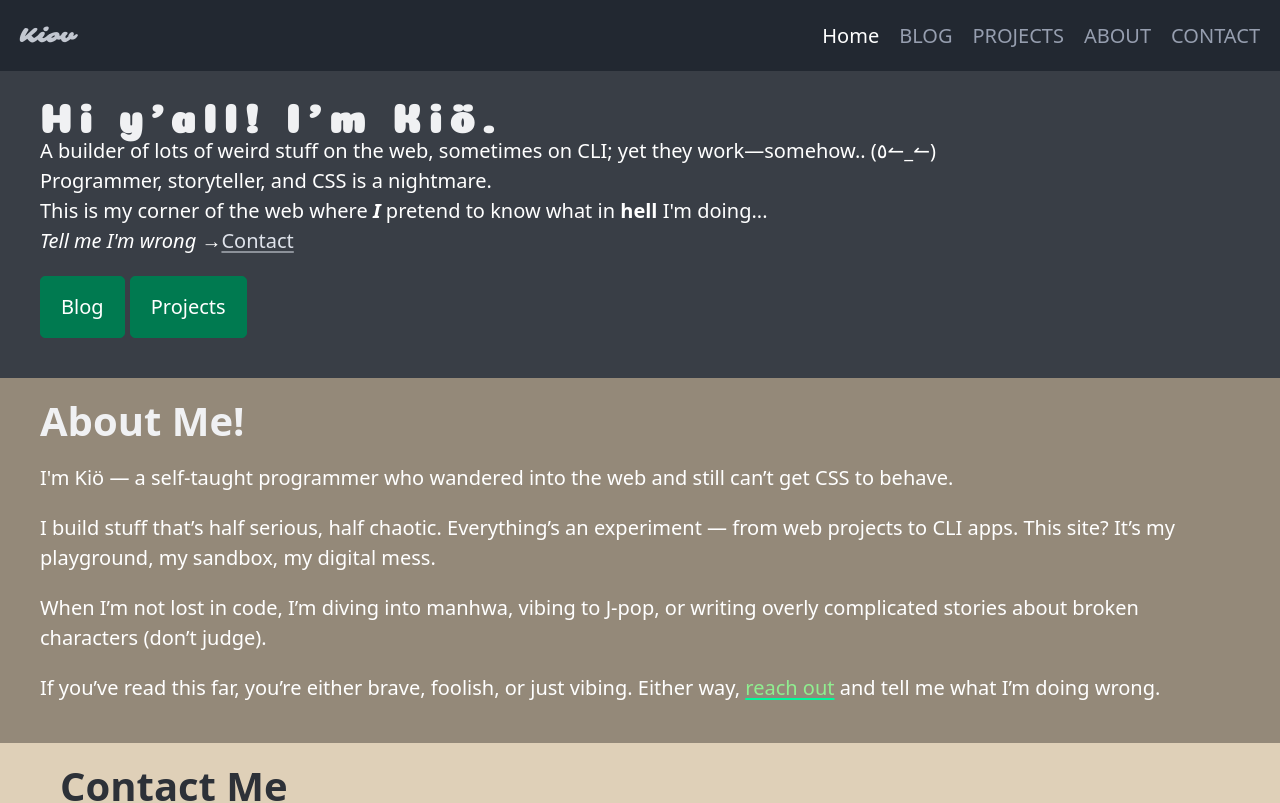
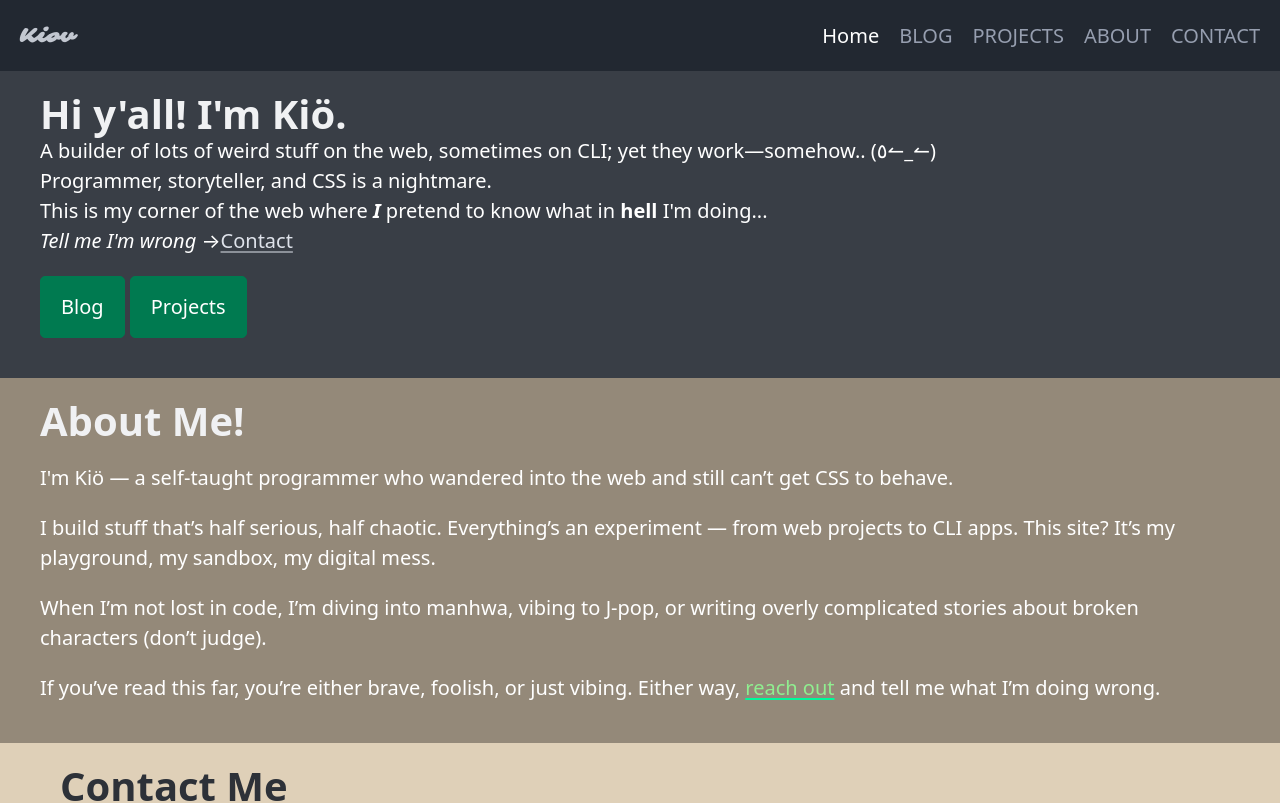
Before and after one commit to Kanester/portfolio, a SvelteKit app: page / in a window 1280 px wide. Shown: the top 803 px of the page. Built offline with nearby package versions, Linux system fonts and the light colour scheme.

Commit message:
--no-message

```diff
--- a/src/routes/+page.svelte
+++ b/src/routes/+page.svelte
@@ -1,7 +1,7 @@
 <section class="container-fluid hero" data-theme="dark">
   <div class="container">
     <hgroup>
-      <h1 style="font-family: 'Coiny', system-ui; letter-spacing: 0.2em;">Hi y'all! I'm Kiö.</h1>
+      <h1>Hi y'all! I'm Kiö.</h1>
       <p>A builder of lots of weird stuff on the web, sometimes on CLI; yet they work&#x2014;somehow.. (&#x2060;&#x665;&#x2060;&#x21BC;&#x2060;_&#x2060;&#x21BC;&#x2060;)</p>
       <p>Programmer, storyteller, and CSS is a nightmare.</p>
       <p>This is my corner of the web where <strong><i>I</i></strong> pretend to know what in <strong>hell</strong> I'm doing...</p>
--- a/src/styles/fonts.scss
+++ b/src/styles/fonts.scss
@@ -5,11 +5,3 @@
 	font-style: normal;
 	font-display: swap;
 }
-
-@font-face {
-	font-family: 'Coiny';
-	src: url('/fonts/Coiny-Regular.ttf') format('truetype');
-	font-weight: 400;
-	font-style: normal;
-	font-display: swap;
-}
--- a/src/styles/global.scss
+++ b/src/styles/global.scss
@@ -15,6 +15,18 @@ html {
 body {
 	margin: 0;
 	background-color: $primary;
+	font-family:
+		system-ui,
+		-apple-system,
+		BlinkMacSystemFont,
+		'Segoe UI',
+		Roboto,
+		Oxygen,
+		Ubuntu,
+		Cantarell,
+		'Open Sans',
+		'Helvetica Neue',
+		sans-serif;
 }
 
 section {
```
Also changed, not shown: static/fonts/Coiny-Regular.ttf (deleted).
